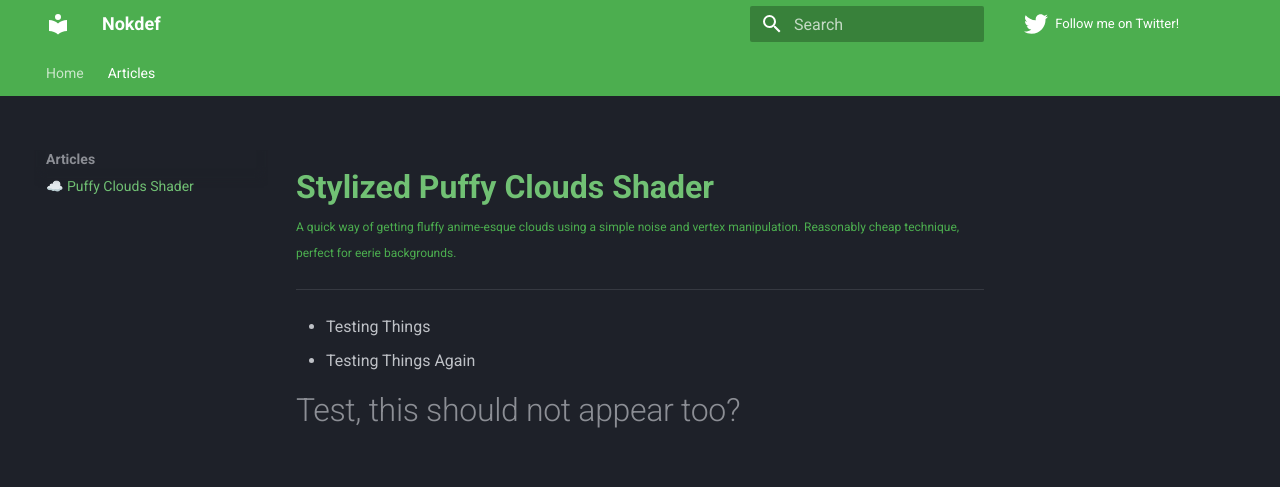
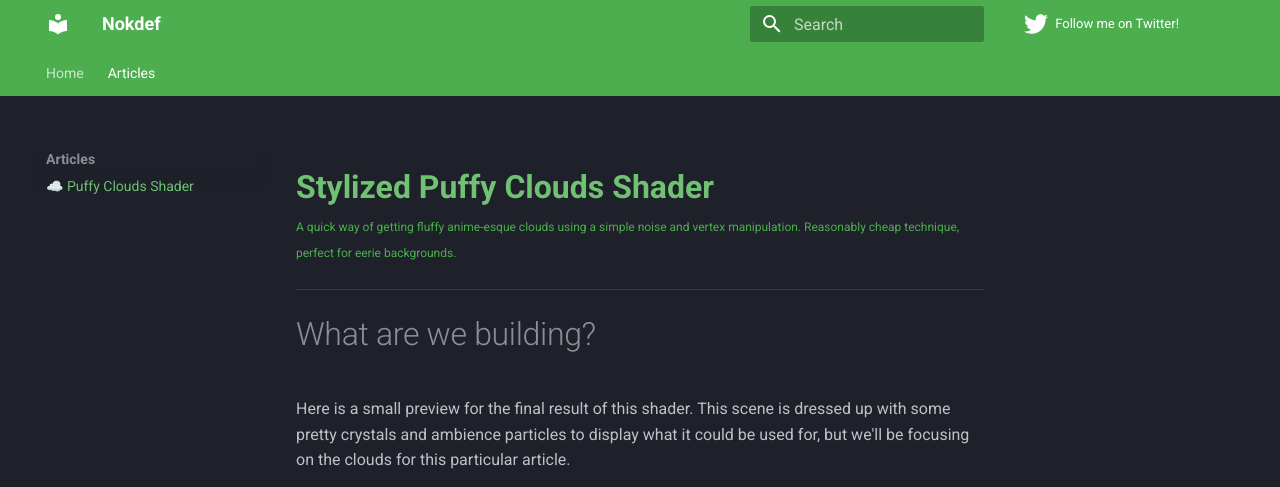
Before and after one commit to Nokdef/NokdefWebsite, an MkDocs documentation site: the page built from docs/Articles/Stylized-Puffy-Clouds-Shader.md, in a window 1280 px wide and 1400 px high. Shown: the top 487 px of the window. Built offline with MkDocs 1.6.1 and Material for MkDocs 9.7.7, drawn with Linux system fonts in a browser that asks for light colours; comment, search, counter and statistics services are not loaded; some of the changed text lies outside the part shown.

Commit message:
Puffy clouds videos

```diff
--- a/docs/Articles/Stylized-Puffy-Clouds-Shader.md
+++ b/docs/Articles/Stylized-Puffy-Clouds-Shader.md
@@ -5,11 +5,10 @@ title: ☁️ Puffy Clouds Shader
 <span style="color:#71c174;font-size:2em;font-weight:bold">Stylized Puffy Clouds Shader</span>
 <span style="color:#4cae4f;font-size:.75em">A quick way of getting fluffy anime-esque clouds using a simple noise and vertex manipulation. Reasonably cheap technique, perfect for eerie backgrounds.</span>
 ___
-* Testing Things
-* Testing Things Again
+# What are we building?
+Here is a small preview for the final result of this shader. This scene is dressed up with some pretty crystals and ambience particles to display what it could be used for, but we'll be focusing on the clouds for this particular article.
 
-# Test, this should not appear too?
-<figure markdown>
-![Test Picture](https://raw.githubusercontent.com/Nokdef/NokdefWebsite/main/docs/FUCJrksWYAA4fXD.jpg){ width="600" }
-<figcaption> Space Jelly Painting</figcaption> </figure>
 <div style="padding-bottom: 56.25%; position: relative;"><iframe width="100%" height="100%" src="https://www.youtube.com/embed/Vk2qhqPASqo?autoplay=1&loop=1&modestbranding=1&mute=1&playlist=Vk2qhqPASqo&rel=0" frameborder="0" allow="accelerometer; autoplay; encrypted-media; gyroscope; picture-in-picture; fullscreen" style="position: absolute; top: 0px; left: 0px; width: 100%; height: 100%;"><small>YouTube embedding powered by <a href="https://embed.tube">embed.tube</a></small></iframe></div>
+Here you can see the clouds in isolation, using more neutral elements to showcase the depth fade:
+
+<div style="padding-bottom: 56.25%; position: relative;"><iframe width="100%" height="100%" src="https://www.youtube.com/embed/x99FqxiKzlc?autoplay=1&fs=0&loop=1&modestbranding=1&mute=1&playlist=x99FqxiKzlc&rel=0" frameborder="0" allow="accelerometer; autoplay; encrypted-media; gyroscope; picture-in-picture; fullscreen" style="position: absolute; top: 0px; left: 0px; width: 100%; height: 100%;"><small>YouTube embedding powered by <a href="https://embed.tube">embed.tube</a></small></iframe></div>
```
Also changed, not shown: 1 other file.
